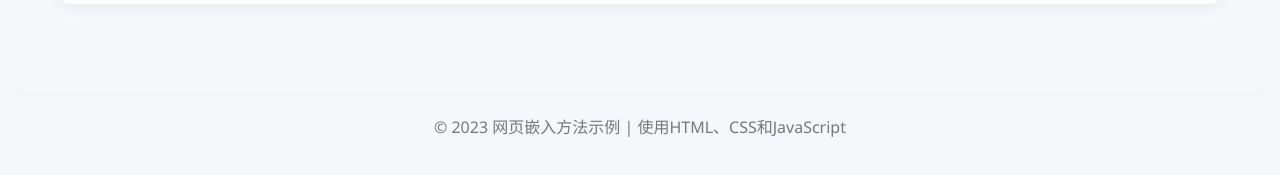
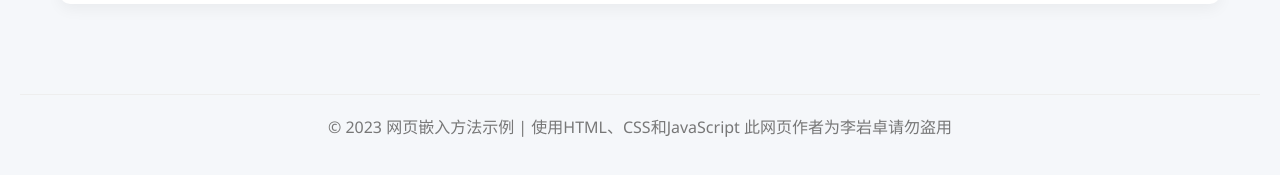
Before and after one commit to lyz13060/New, a plain HTML site: page index.html in a window 1280 px wide. Shown: the part 1836-2011 px from the top of the page. Drawn offline with Linux system fonts and the light colour scheme.

Commit message:
Update index.html

```diff
--- a/index.html
+++ b/index.html
@@ -236,7 +236,7 @@
     </div>
 
     <footer>
-        <p>© 2023 网页嵌入方法示例 | 使用HTML、CSS和JavaScript</p>
+        <p>© 2023 网页嵌入方法示例 | 使用HTML、CSS和JavaScript 此网页作者为李岩卓请勿盗用</p>
     </footer>
 
     <script>
```
